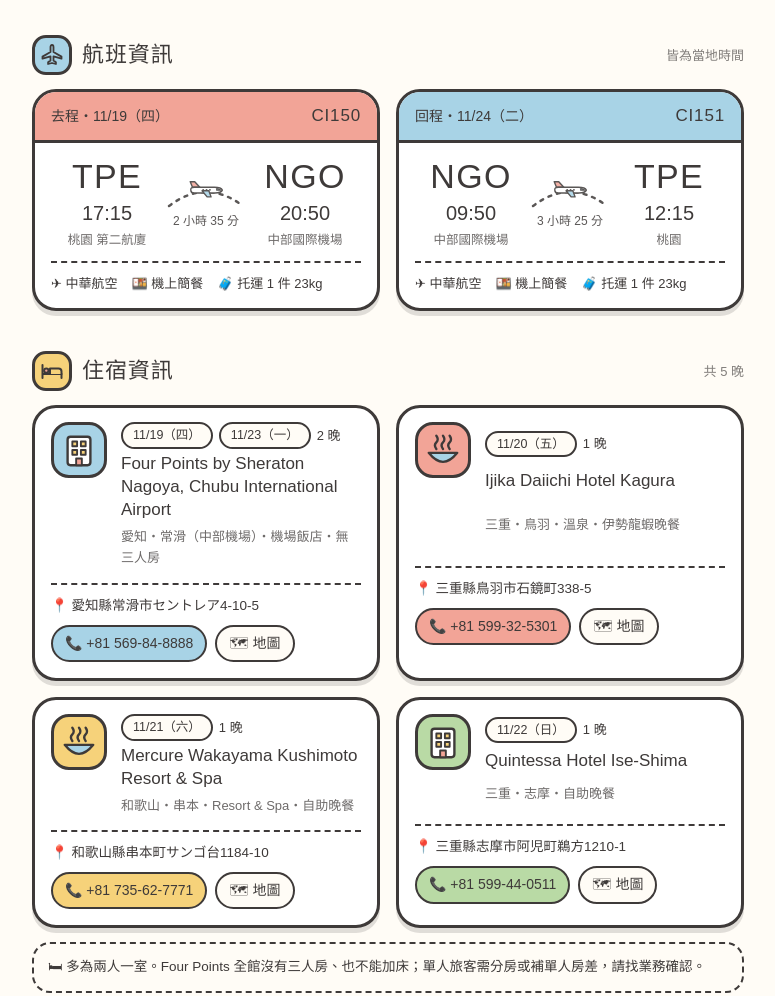
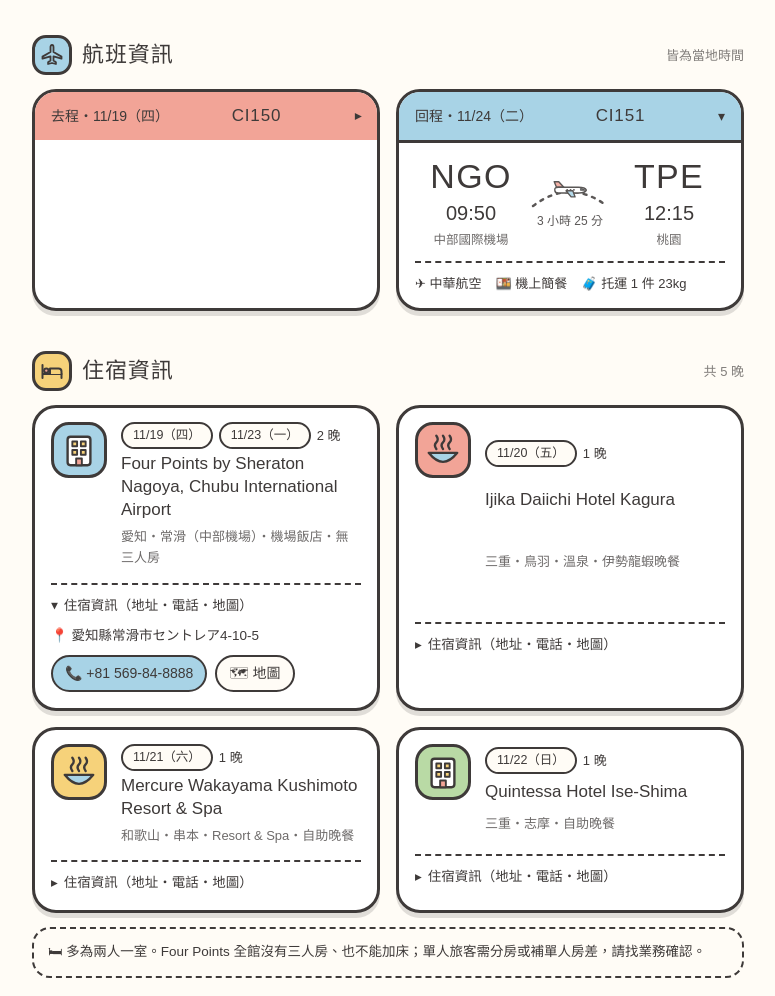
Before and after one commit to yachu886aii/nagoya-mie-trip, a plain HTML site: page index.html in a window 1280 px wide. Shown: the part 970-1966 px from the top of the page, without its empty margins (252-1027 px from the left). Drawn offline with Linux system fonts and the light colour scheme; a web font is replaced by a local one.

Commit message:
出發後預設收合：飯店只展開當天日期的，去程航班抵達後收合
Co-Authored-By: Claude Sonnet 5.5 <noreply@anthropic.com>
Claude-Session: https://claude.ai/code/session_01L6DB1CyPuHscncBtge9dhE

```diff
--- a/index.html
+++ b/index.html
@@ -89,6 +89,18 @@ section{margin-bottom:40px}
 .h-info{grid-column:1/-1;margin-top:10px;font-size:13.5px;border-top:2.5px dashed var(--ink);padding-top:10px}
 .h-info p{margin-bottom:4px}
 .h-acts{display:flex;gap:8px;margin-top:8px;flex-wrap:wrap}
+.fl-det>summary{list-style:none;cursor:pointer}
+.fl-det>summary::-webkit-details-marker{display:none}
+.fl-det>summary::after{content:"▾";margin-left:10px;display:inline-block;transition:transform .2s}
+.fl-det:not([open])>summary::after{transform:rotate(-90deg)}
+.fl-det:not([open])>.fl-top{border-bottom:0}
+.fl-top small{font-size:12.5px;opacity:.8;margin-left:6px}
+.h-det{grid-column:1/-1;margin-top:10px;border-top:2.5px dashed var(--ink);padding-top:10px}
+.h-det>summary{cursor:pointer;font-size:13.5px;list-style:none;display:flex;align-items:center;gap:6px}
+.h-det>summary::-webkit-details-marker{display:none}
+.h-det>summary::before{content:"▸";display:inline-block;transition:transform .2s}
+.h-det[open]>summary::before{transform:rotate(90deg)}
+.h-det .h-info{margin-top:8px;border-top:0;padding-top:0}
 .h-note{margin-top:14px;font-size:13.5px;padding:12px 14px;border:2.5px dashed var(--ink);border-radius:18px;background:var(--paper)}
 
 /* ---------- 每日行程 ---------- */
@@ -545,22 +557,26 @@ footer svg{width:80px;height:40px;display:block;margin:0 auto 4px}
   <h2 class="sec-title" id="t-fl"><span class="sec-ico" style="--c:var(--mizu)"><svg aria-hidden="true"><use href="#n-plane"/></svg></span>航班資訊<small>皆為當地時間</small></h2>
   <div class="grid2">
     <article class="card flight" style="--c:var(--coral)">
-      <div class="fl-top"><span>去程・11/19（四）</span><b>CI150</b></div>
+      <details class="fl-det" id="fl-out" open>
+      <summary class="fl-top"><span>去程・11/19（四）</span><b>CI150</b></summary>
       <div class="fl-main">
         <div><div class="fl-code">TPE</div><div class="fl-time">17:15</div><div class="fl-city">桃園 第二航廈</div></div>
         <div class="fl-mid"><svg viewBox="0 0 86 34" aria-hidden="true"><path d="M6 28 Q43 0 80 28" fill="none" stroke="#3E3A39" stroke-width="2.5" stroke-dasharray="3 6" stroke-linecap="round"/><use href="#s-plane" x="25" y="2" width="36" height="18"/></svg>2 小時 35 分</div>
         <div><div class="fl-code">NGO</div><div class="fl-time">20:50</div><div class="fl-city">中部國際機場</div></div>
       </div>
       <div class="fl-foot"><span>✈ 中華航空</span><span>🍱 機上簡餐</span><span>🧳 托運 1 件 23kg</span></div>
+      </details>
     </article>
     <article class="card flight" style="--c:var(--mizu)">
-      <div class="fl-top"><span>回程・11/24（二）</span><b>CI151</b></div>
+      <details class="fl-det" id="fl-back" open>
+      <summary class="fl-top"><span>回程・11/24（二）</span><b>CI151</b></summary>
       <div class="fl-main">
         <div><div class="fl-code">NGO</div><div class="fl-time">09:50</div><div class="fl-city">中部國際機場</div></div>
         <div class="fl-mid"><svg viewBox="0 0 86 34" aria-hidden="true"><path d="M6 28 Q43 0 80 28" fill="none" stroke="#3E3A39" stroke-width="2.5" stroke-dasharray="3 6" stroke-linecap="round"/><use href="#s-plane" x="25" y="2" width="36" height="18"/></svg>3 小時 25 分</div>
         <div><div class="fl-code">TPE</div><div class="fl-time">12:15</div><div class="fl-city">桃園</div></div>
       </div>
       <div class="fl-foot"><span>✈ 中華航空</span><span>🍱 機上簡餐</span><span>🧳 托運 1 件 23kg</span></div>
+      </details>
     </article>
   </div>
 
@@ -656,12 +672,20 @@ const HOTELS = [
   {name:'Mercure Wakayama Kushimoto Resort & Spa', area:'和歌山・串本', nights:['11/21（六）'], addr:'和歌山縣串本町サンゴ台1184-10', tel:'+81 735-62-7771', c:'yama', icon:'s-onsen', tags:'Resort & Spa・自助晚餐'},
   {name:'Quintessa Hotel Ise-Shima', area:'三重・志摩', nights:['11/22（日）'], addr:'三重縣志摩市阿児町鵜方1210-1', tel:'+81 599-44-0511', c:'green', icon:'s-hotel', tags:'自助晚餐'}
 ];
+// 過了集合時間：飯店預設收合，只有「今天（日本日期）」入住的那間展開；集合前全部展開
+function hotelOpen(h){
+  if (new Date() < MEET) return true;
+  const md = todayJP.slice(5).replace('-', '/').replace(/^0/, '').replace('/0', '/');
+  return h.nights.some(n => n.indexOf(md + '（') === 0);
+}
 $('#hotel-list').innerHTML = HOTELS.map(h => `
   <article class="card hotel" style="--c:var(--${h.c})">
     <div class="h-ico"><svg aria-hidden="true"><use href="#${h.icon}"/></svg></div>
     <div class="h-nights">${h.nights.map(n=>`<span class="chip">${n}</span>`).join('')}<span>${h.nights.length} 晚</span></div>
     <h3>${h.name}</h3>
     <div class="h-area">${h.area}・${h.tags}</div>
+    <details class="h-det"${hotelOpen(h) ? ' open' : ''}>
+      <summary>住宿資訊（地址・電話・地圖）</summary>
       <div class="h-info">
         <p>📍 ${h.addr}</p>
         <div class="h-acts">
@@ -669,6 +693,7 @@ $('#hotel-list').innerHTML = HOTELS.map(h => `
           <a class="tel" style="--c:var(--paper)" target="_blank" rel="noopener" href="https://www.google.com/maps/search/?api=1&query=${encodeURIComponent(h.name)}">🗺 地圖</a>
         </div>
       </div>
+    </details>
   </article>`).join('');
 
 /* ---------- 交通標籤 ---------- */
@@ -1277,6 +1302,10 @@ function applyTripMode(){
     const lists = document.getElementById('lists');
     const ct = document.querySelector('.card.contacts');
     if (lists && ct && ct.parentNode !== lists) lists.appendChild(ct);
+    // 過了去程抵達時間（日本時間 11/19 20:50）：去程航班預設收合
+    if (new Date() >= new Date('2026-11-19T20:50:00+09:00')) {
+      const fo = document.getElementById('fl-out'); if (fo) fo.open = false;
+    }
     const t = document.getElementById('t-lists');
     if (t && t.firstChild && t.lastChild) {
       t.childNodes.forEach(n => { if (n.nodeType === 3 && n.textContent.indexOf('準備清單') > -1) n.textContent = n.textContent.replace('準備清單', '購物・準備清單'); });
```
Lines whose indentation alone changed are shown as unchanged.
